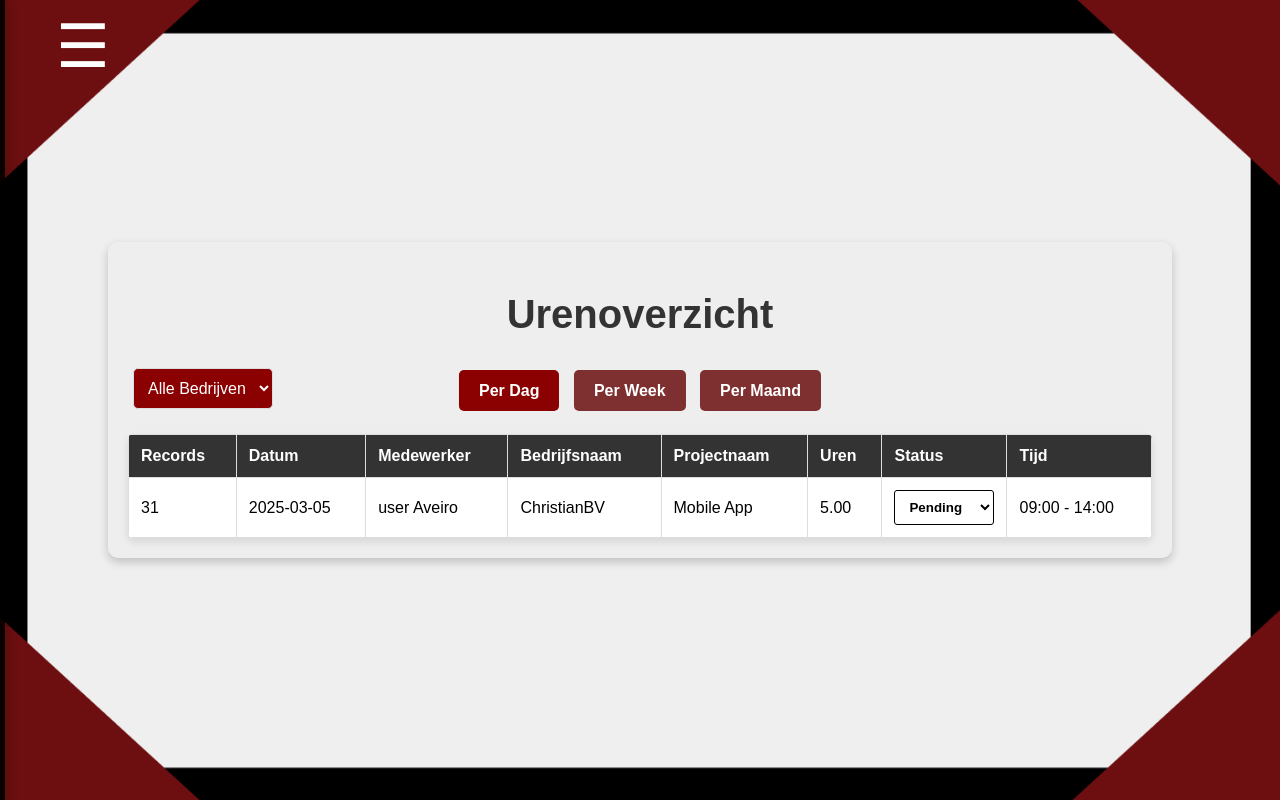
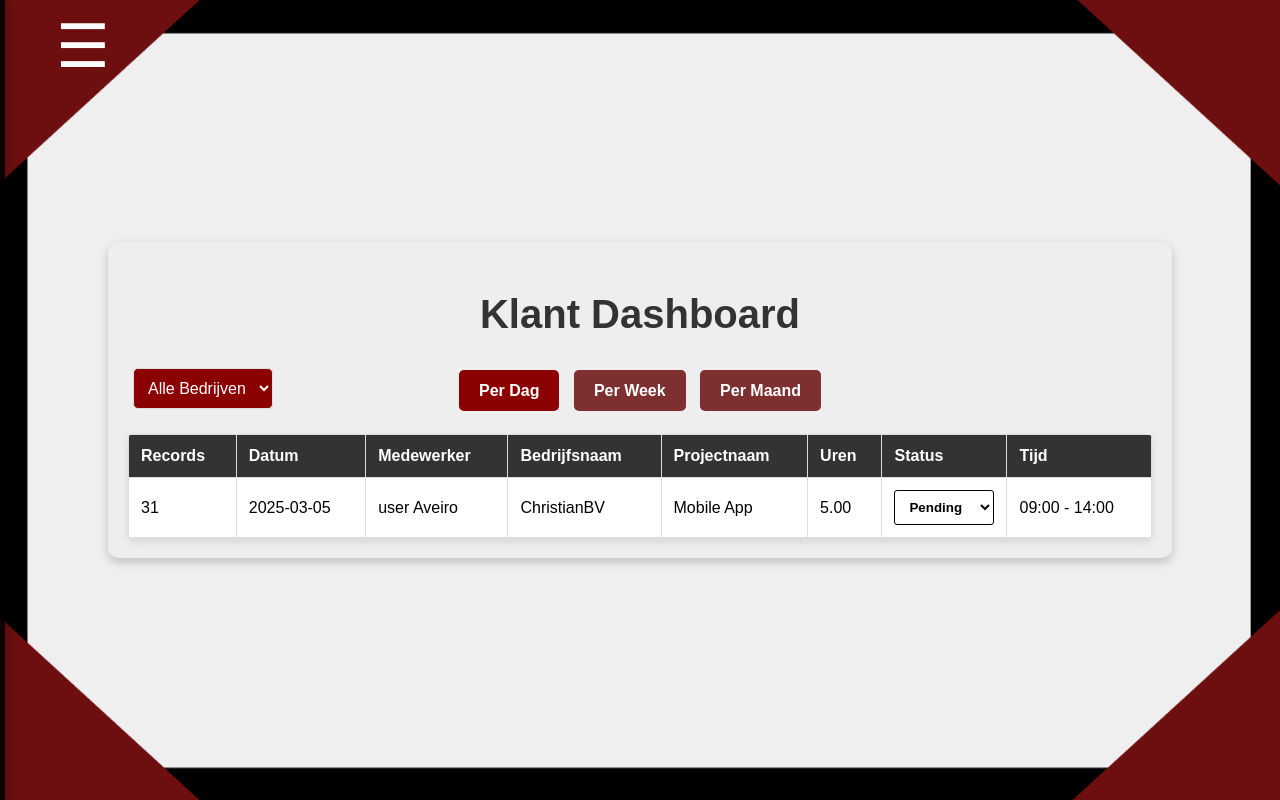
Before and after one commit to Delerious28/Werk-uren-registratiesysteem, a PHP site: page /klant-dashboard.php in a window 1280 px wide. Run offline with PHP 8.4, Linux system fonts and the light colour scheme; a user stored in the database is signed in; data comes from the database, SQL or seed files in the repository.

Commit message:
Klanten dashboard en sidebar knop veranderd

```diff
--- a/klant-dashboard.php
+++ b/klant-dashboard.php
@@ -113,7 +113,7 @@ try {
 <?php include 'sidebar.php'; ?>
 
 <div class="container">
-    <h1>Urenoverzicht</h1>
+    <h1>Klant Dashboard</h1>
 
     <div class="filter-links">
         <a href="?filter=day&bedrijfsnaam=<?php echo urlencode($selectedBedrijfsnaam); ?>" class="<?php echo $filter === 'day' ? 'active' : ''; ?>">Per Dag</a>
--- a/sidebar.php
+++ b/sidebar.php
@@ -31,7 +31,6 @@ $role = $_SESSION['role'];
     <?php if ($role === 'admin'): ?>
         <a href="404.php">Downloads</a>
         <a href="404.php">Klanten toewijzen</a>
-        <a href="klant-dashboard.php">Klant Dashboard</a>
         <a href="profiel.php">Medewerker Dashboard</a>
 
     <?php elseif ($role === 'klant'): ?>
```
